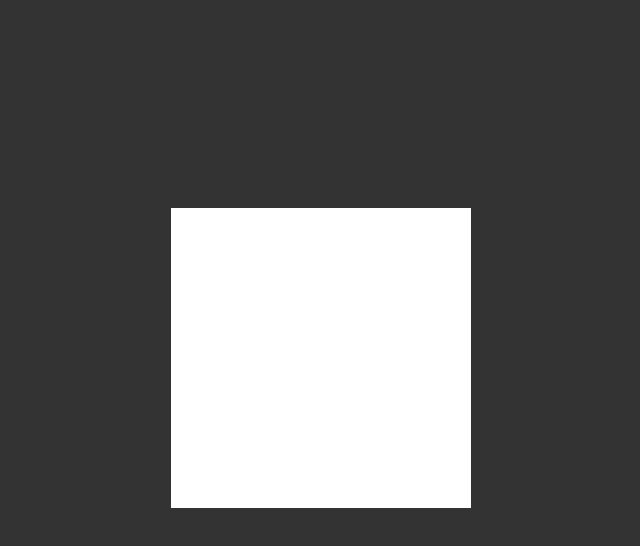
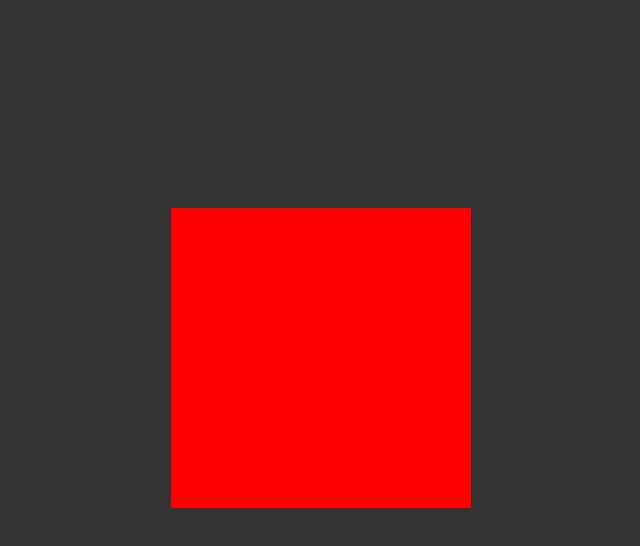
Before and after one commit to aniemmanuelrapoo/CssLectureFolder, a plain HTML site: page transitions.html in a window 1280 px wide. In both pictures the pointer is over the element 640 px from the left and 358 px from the top of the page. Shown: the whole page, without its empty margins (319-959 px from the left). Drawn offline with Linux system fonts and the light colour scheme.

Commit message:
TRANSITIONAL PROPERTIES

```diff
--- a/css/transition.css
+++ b/css/transition.css
@@ -10,3 +10,42 @@ body{
   margin: auto;
   top: 200px;
 }
+
+.box:hover{
+  background-color: red;
+}
+
+/*
+TRANSITIONAL PROPERTIES
+-Properties that have an identifiable halfway point
+
+background-color
+background-position
+border-color
+border-width
+bottom
+color
+font-size
+font-weight
+height left
+letter-spacing
+line-height
+margin
+max-height
+max-width
+min-height
+min-width
+opacity
+outline-color
+outline-offset
+outline-width
+padding right
+text-indent
+text-shadow
+top
+vertical-align
+visibility
+width
+word-spacing
+z-index
+*/
```
